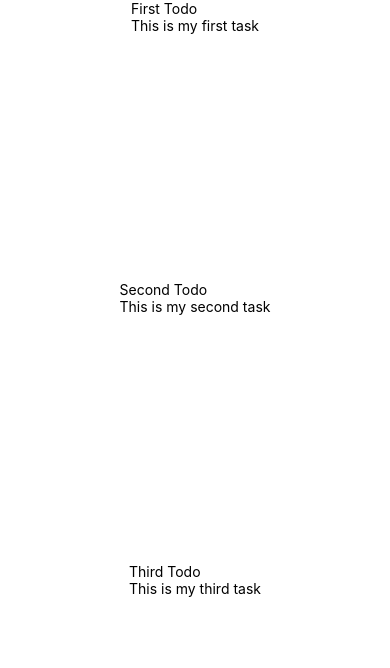
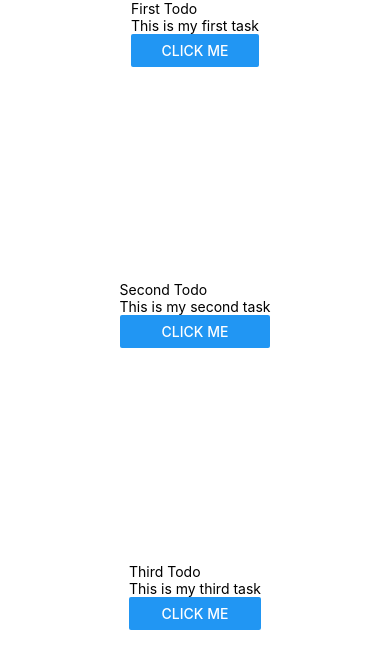
Before and after one commit to anikajb92/my-first-react-native-app, a React Native app: screen / in a window 390 px wide. Shown: the top 668 px of the page. Built offline with nearby package versions, Linux system fonts and the light colour scheme.

Commit message:
added button to each task

```diff
--- a/TodoCard.js
+++ b/TodoCard.js
@@ -1,11 +1,12 @@
 import React from 'react';
-import {View, Text, StyleSheet} from 'react-native';
+import {View, Text, StyleSheet, Button} from 'react-native';
 
 export default function TodoCard({todo}) {
   return (
     <View style={styles.todoCard}>
     <Text style={styles.title}>{todo.title}</Text>
     <Text style={styles.content}>{todo.content}</Text>
+    <Button title="Click Me"></Button>
   </View>
   )
 }
```
